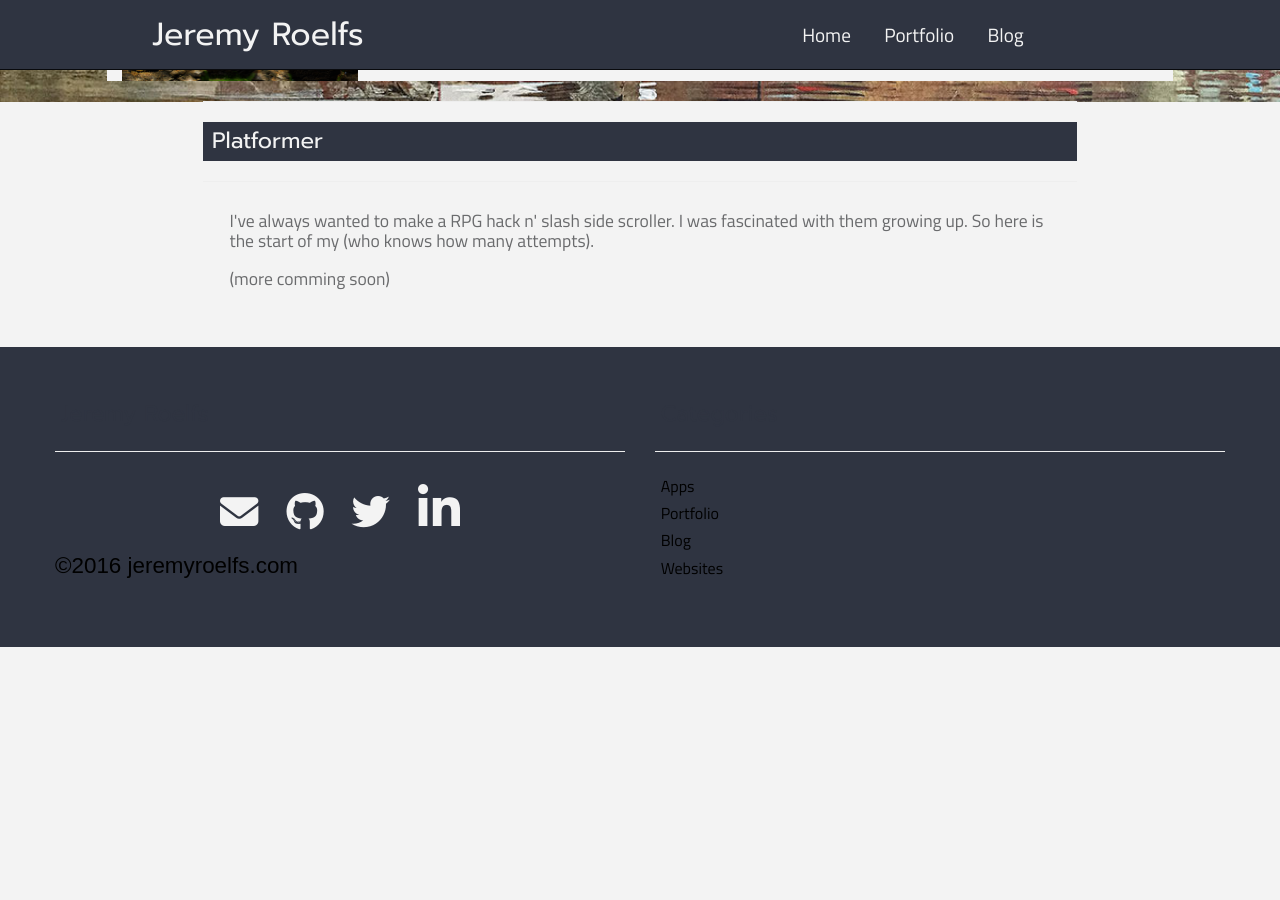
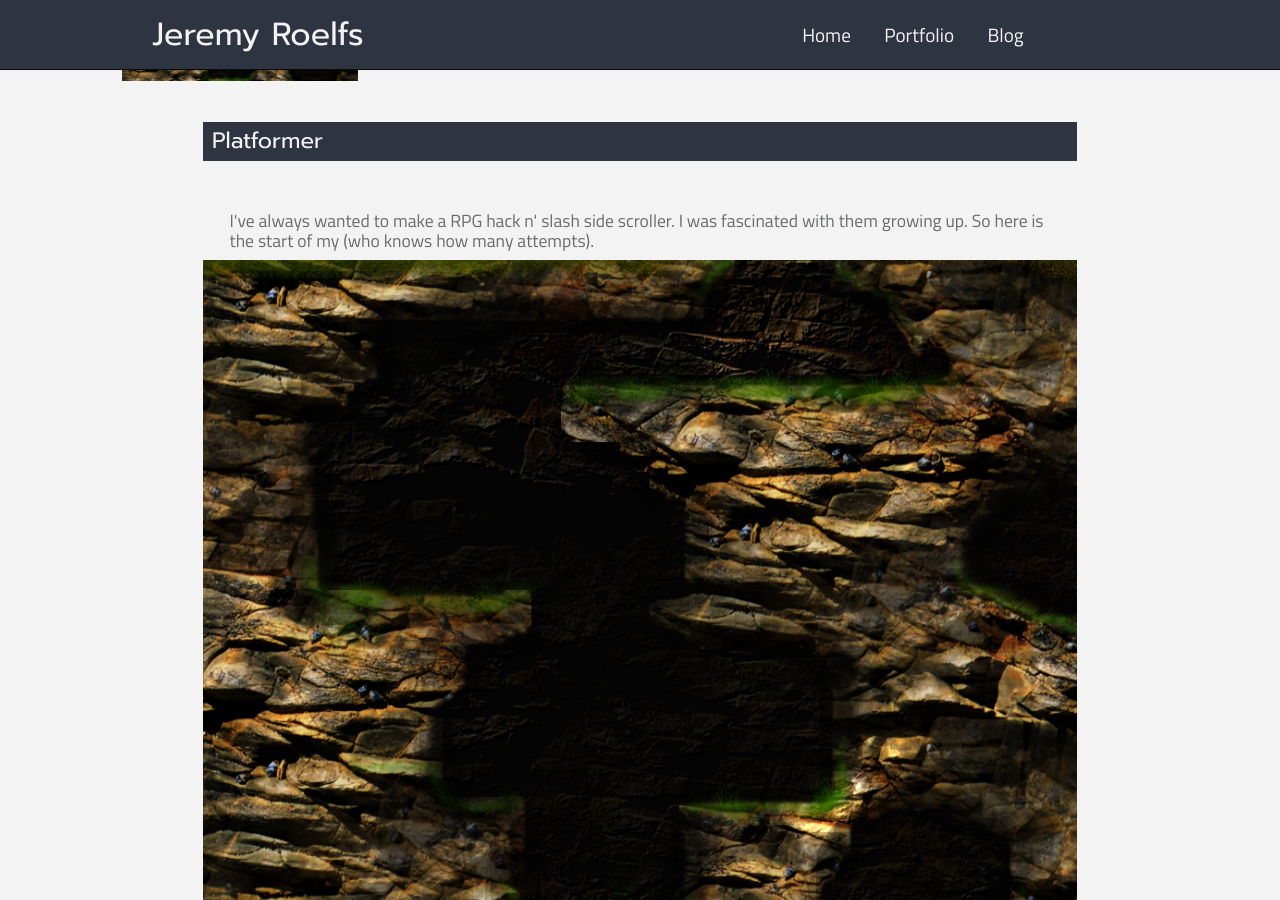
Before and after one commit to J-Roel/jeremy-jekyll, a Jekyll site: the page built from _posts/portfolio/2016-06-01-platformer.markdown, in a window 1280 px wide and 900 px high, scrolled down 501 px. Built offline with Jekyll 4.4.1, drawn with Linux system fonts in a browser that asks for light colours; nearby versions of some CDN libraries; some web fonts are replaced; before the commit the page ends 1148 px from its top, so only the background shows below that.

Commit message:
Added platformer

```diff
--- a/_posts/portfolio/2016-06-01-platformer.markdown
+++ b/_posts/portfolio/2016-06-01-platformer.markdown
@@ -15,6 +15,9 @@ tags: [game, games, gimp, imp, video]
 		<h4>Platformer</h4>
 		<hr/>
 		<p>I've always wanted to make a RPG hack n' slash side scroller. I was fascinated with them growing up. So here is the start of my (who knows how many attempts). </p>
+
+		<img src="/assets/images/platformer-cave.png">
+
 		<p>(more comming soon)</p>
 	</div>
 </div>
```
